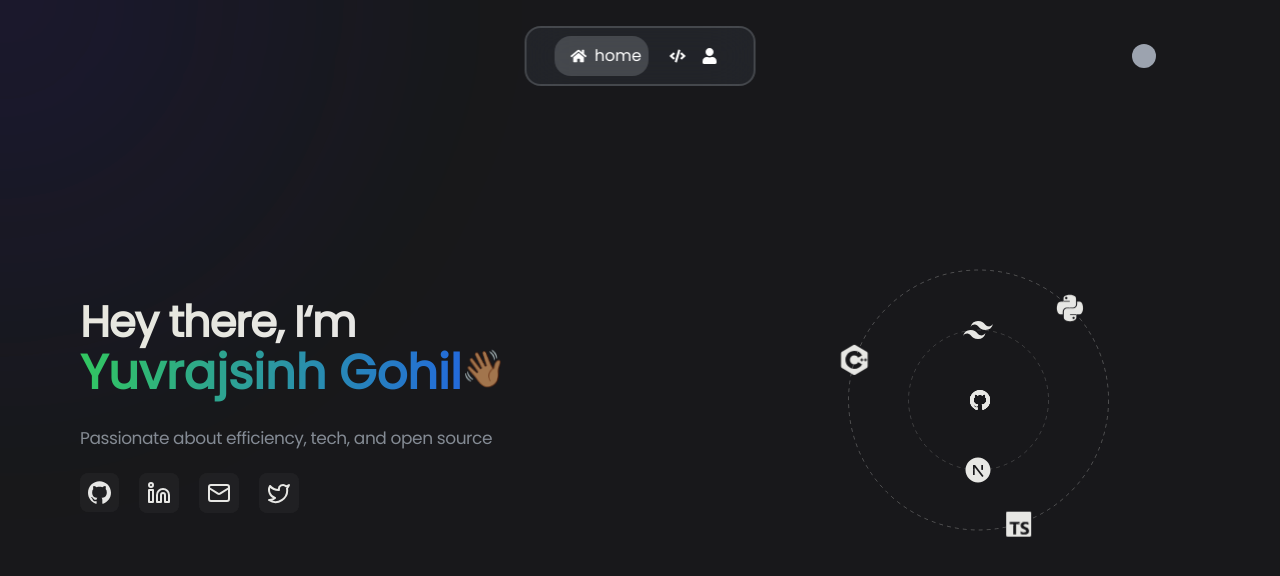
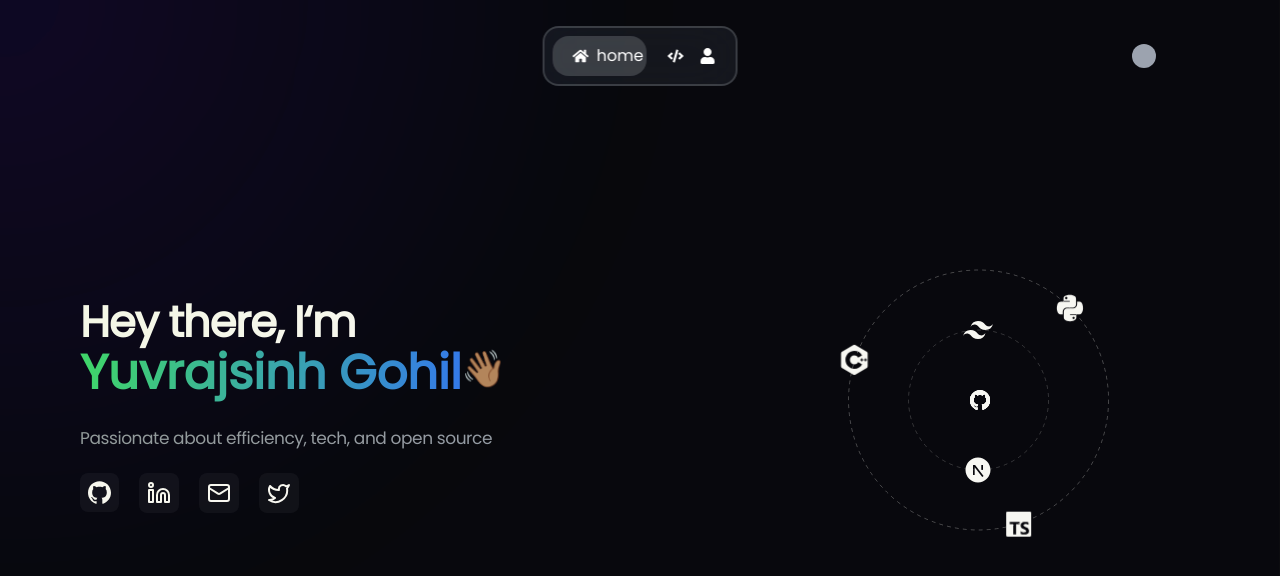
Before and after one commit to yuvrajsinh5252/website, a Next.js app: page / in a window 1280 px wide. Shown: the top 576 px of the page. Built offline with nearby package versions, Linux system fonts and the light colour scheme.

Commit message:
navbar fix

```diff
--- a/package.json
+++ b/package.json
@@ -11,6 +11,7 @@
   "dependencies": {
     "@mojs/core": "^1.7.1",
     "clsx": "^2.1.1",
+    "framer-motion": "^11.9.0",
     "lucide-react": "^0.417.0",
     "next": "14.2.5",
     "next-themes": "^0.3.0",
--- a/src/app/globals.css
+++ b/src/app/globals.css
@@ -44,7 +44,7 @@
   transition: opacity 500ms;
   background: radial-gradient(
     600px circle at var(--mouse-x) var(--mouse-y),
-    rgba(200, 200, 200, 0.2),
+    rgba(165, 165, 165, 0.25),
     transparent 30%
   );
   border-radius: 0.5rem;
--- a/src/components/navbar/navbar.tsx
+++ b/src/components/navbar/navbar.tsx
@@ -44,10 +44,10 @@ export default function Navbar() {
   return (
     <MaxWidthWrapper className="z-50 relative">
       <div className="items-center fixed flex justify-start w-[inherit] h-fit mt-14">
-        <nav className="flex left-1/2 -translate-x-1/2 fixed max-auto items-center justify-center w-fit h-9 rounded-2xl bg-gray-600/20 transition-transform duration-200 ease-linear outline-none border-2 border-gray-300/20 border-opacity-20 backdrop-filter backdrop-blur-xl gap-2 p-7">
+        <nav className="flex left-1/2 -translate-x-1/2 fixed m-auto items-center justify-between w-fit h-9 rounded-2xl bg-gray-600/20 transition-transform duration-200 ease-linear outline-none border-2 border-gray-300/20 border-opacity-20 backdrop-filter backdrop-blur-xl gap-2 py-7 px-3">
           <div
             id="active-bg"
-            className="bg-gray-300/20 bg-opacity-10 h-9 rounded-2xl absolute bg transition-all duration-300 ease-linear flex items-center justify-center">
+            className="bg-gray-300/20 -mx-5 bg-opacity-10 h-9 rounded-2xl absolute bg transition-all duration-300 ease-linear flex items-center justify-center">
           </div>
           <NavLink setActiveNav={setActiveNav} activeNav={activeNav} text="home" href="/" />
           <NavLink setActiveNav={setActiveNav} activeNav={activeNav} text="projects" href="/projects" />
--- a/src/components/navbar/navlink.tsx
+++ b/src/components/navbar/navlink.tsx
@@ -1,5 +1,6 @@
 import Link from "next/link";
 import React from "react";
+import { motion } from "framer-motion";
 import { FaBlog, FaCode, FaHome, FaUser } from "react-icons/fa";
 
 interface NavLinkProps {
@@ -12,13 +13,13 @@ interface NavLinkProps {
 export default function NavLink(props: NavLinkProps) {
   return (
     <Link
-      className={"navlink z-30 " + (props.activeNav == props.href ? "m-4 mr-5" : "")}
+      className={"navlink z-30 " + (props.activeNav == props.href ? "m-4" : "")}
       onClick={() => {
         props.setActiveNav ? props.setActiveNav(props.href) : null;
       }}
       href={props.href}
     >
-      <span className={`rounded-full flex items-center justify-center gap-2 py-2 bg-transparent`}>
+      <span className={`rounded-full flex items-center justify-between gap-2 py-2 bg-transparent`}>
         <span>
           {props.text == "home" ? <FaHome /> : <></>}
           {props.text == "projects" ? <FaCode /> : <></>}
@@ -26,7 +27,19 @@ export default function NavLink(props: NavLinkProps) {
           {props.text == "blog" ? <FaBlog /> : <></>}
         </span>
         <span>
-          {props.activeNav == props.href ? props.text : <></>}
+          <span>
+            {props.activeNav == props.href ? (
+              <motion.span initial={{ opacity: 0 }} animate={{ opacity: 1 }}>
+                {props.text.split("").map((char, index) => (
+                  <motion.span key={index} initial={{ opacity: 0 }} animate={{ opacity: 1 }} transition={{ delay: index * 0.1 }}>
+                    {char}
+                  </motion.span>
+                ))}
+              </motion.span>
+            ) : (
+              <></>
+            )}
+          </span>
         </span>
       </span>
     </Link>
--- a/src/components/theme/circle-grow-animation.tsx
+++ b/src/components/theme/circle-grow-animation.tsx
@@ -28,8 +28,8 @@ const throttle = (callback: any, limit = 250) => {
 };
 
 const COLORS = {
-  white: "#D3D3D3",
-  midnightBlack: "#18181B"
+  white: "#F5F5F5",
+  midnightBlack: "#08080D"
 };
 
 const RADIUS_GROWTH_PER_MS = 0.025;
--- a/src/components/theme/cursor.tsx
+++ b/src/components/theme/cursor.tsx
@@ -32,7 +32,7 @@ export function Cursor() {
   return (
     <div
       style={{
-        background: `radial-gradient(600px at ${position.x + 200}px ${position.y + 500}px, ${color}, transparent 80%)`,
+        background: `radial-gradient(800px at ${position.x + 200}px ${position.y + 500}px, ${color}, transparent 80%)`,
       }}
       className="pointer-events-none fixed w-[120vw] -left-[200px] -top-[500px] -z-10 aspect-square rounded-full blur-3xl backdrop-blur-3xl transition duration-300 ease-in-out"
     >
--- a/src/lib/utils.ts
+++ b/src/lib/utils.ts
@@ -9,10 +9,8 @@ export function cn(...inputs: ClassValue[]) {
 export function constructMetadata({
   title = "WhispherDocs",
   description = "Enjoy the best of the web with WhisperDocs and get best knowledge out of pdf files.",
-  // image = "/thumbnail.png",
-  // icons = "/favicon.ico",
-  noIndex = false,
-}: {
+}: // noIndex = false,
+{
   title?: string;
   description?: string;
   image?: string;
```
